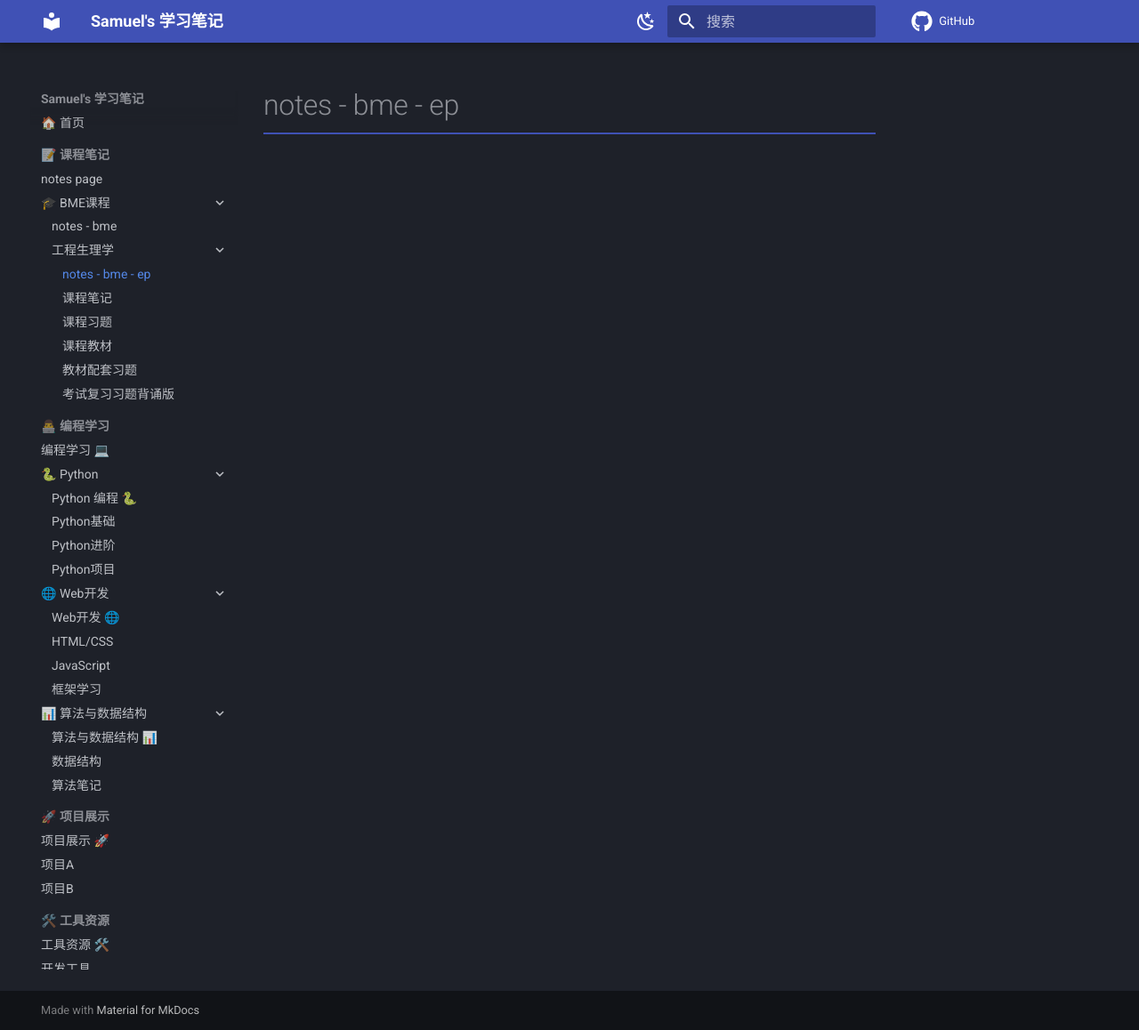
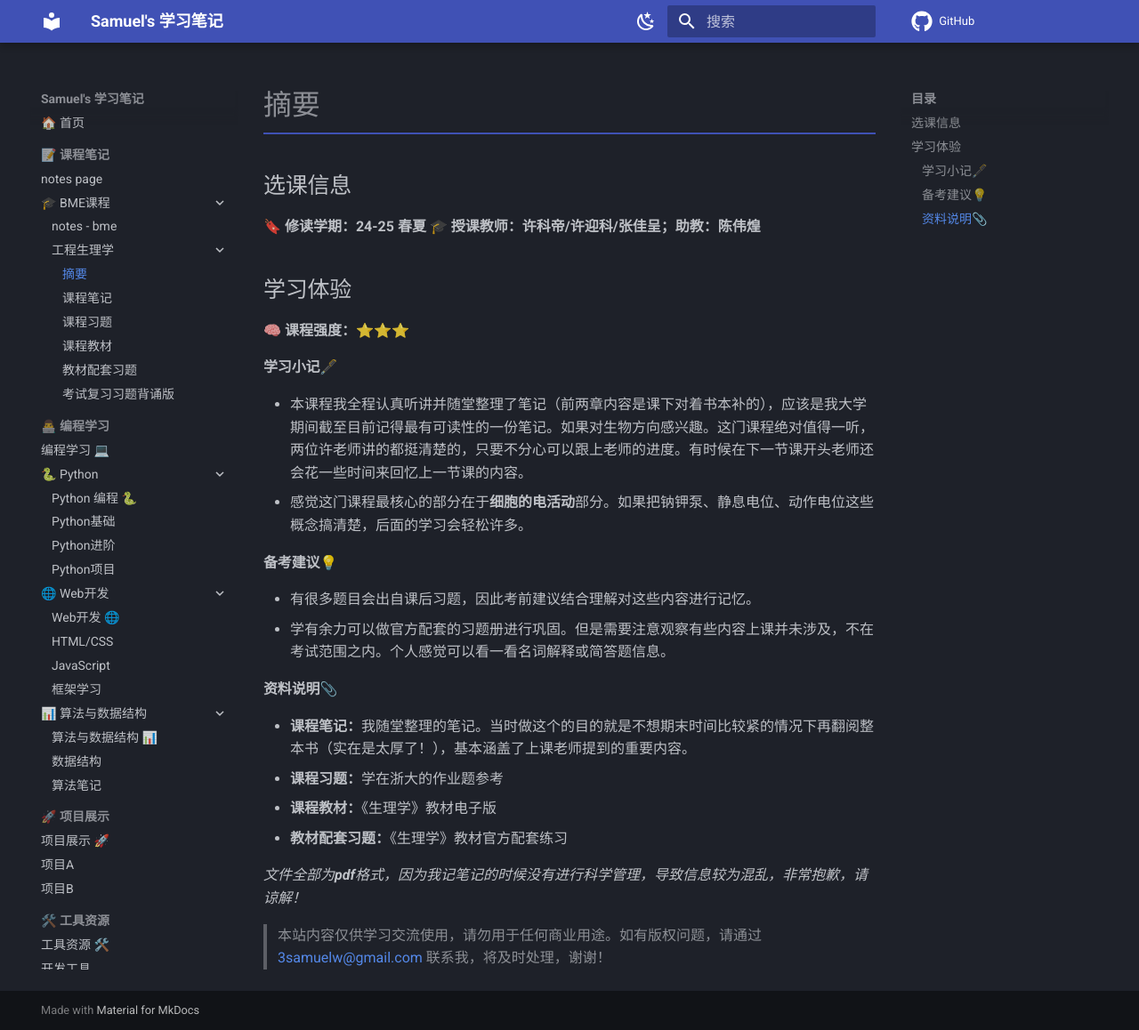
Before and after one commit to 3SamuelW/note, an MkDocs documentation site: the page built from docs/notes/bme/engineering-physiology/index.md, in a window 1280 px wide and 1158 px high. Shown: the whole window at 89% size. Built offline with MkDocs 1.6.1 and Material for MkDocs 9.7.7, drawn with Linux system fonts in a browser that asks for light colours; comment, search, counter and statistics services are not loaded.

Commit message:
更新：工程生理学说明

```diff
--- a/docs/notes/bme/engineering-physiology/index.md
+++ b/docs/notes/bme/engineering-physiology/index.md
@@ -1 +1,28 @@
-# notes - bme - ep
+# 摘要
+
+## 选课信息
+🔖 **修读学期：24-25 春夏**
+🎓 **授课教师：许科帝/许迎科/张佳呈；助教：陈伟煌**
+
+## 学习体验
+🧠 **课程强度：**⭐⭐⭐
+
+#### 学习小记🖋️
+- 本课程我全程认真听讲并随堂整理了笔记（前两章内容是课下对着书本补的），应该是我大学期间截至目前记得最有可读性的一份笔记。如果对生物方向感兴趣。这门课程绝对值得一听，两位许老师讲的都挺清楚的，只要不分心可以跟上老师的进度。有时候在下一节课开头老师还会花一些时间来回忆上一节课的内容。
+- 感觉这门课程最核心的部分在于**细胞的电活动**部分。如果把钠钾泵、静息电位、动作电位这些概念搞清楚，后面的学习会轻松许多。
+#### 备考建议💡
+- 有很多题目会出自课后习题，因此考前建议结合理解对这些内容进行记忆。
+- 学有余力可以做官方配套的习题册进行巩固。但是需要注意观察有些内容上课并未涉及，不在考试范围之内。个人感觉可以看一看名词解释或简答题信息。
+
+#### 资料说明📎
+
+- **课程笔记：**我随堂整理的笔记。当时做这个的目的就是不想期末时间比较紧的情况下再翻阅整本书（实在是太厚了！），基本涵盖了上课老师提到的重要内容。
+- **课程习题：**学在浙大的作业题参考
+- **课程教材：**《生理学》教材电子版
+- **教材配套习题：**《生理学》教材官方配套练习
+
+*文件全部为**pdf**格式，因为我记笔记的时候没有进行科学管理，导致信息较为混乱，非常抱歉，请谅解！*
+
+
+
+> 本站内容仅供学习交流使用，请勿用于任何商业用途。如有版权问题，请通过 [3samuelw@gmail.com](mailto:3samuelw@gmail.com) 联系我，将及时处理，谢谢！
```
